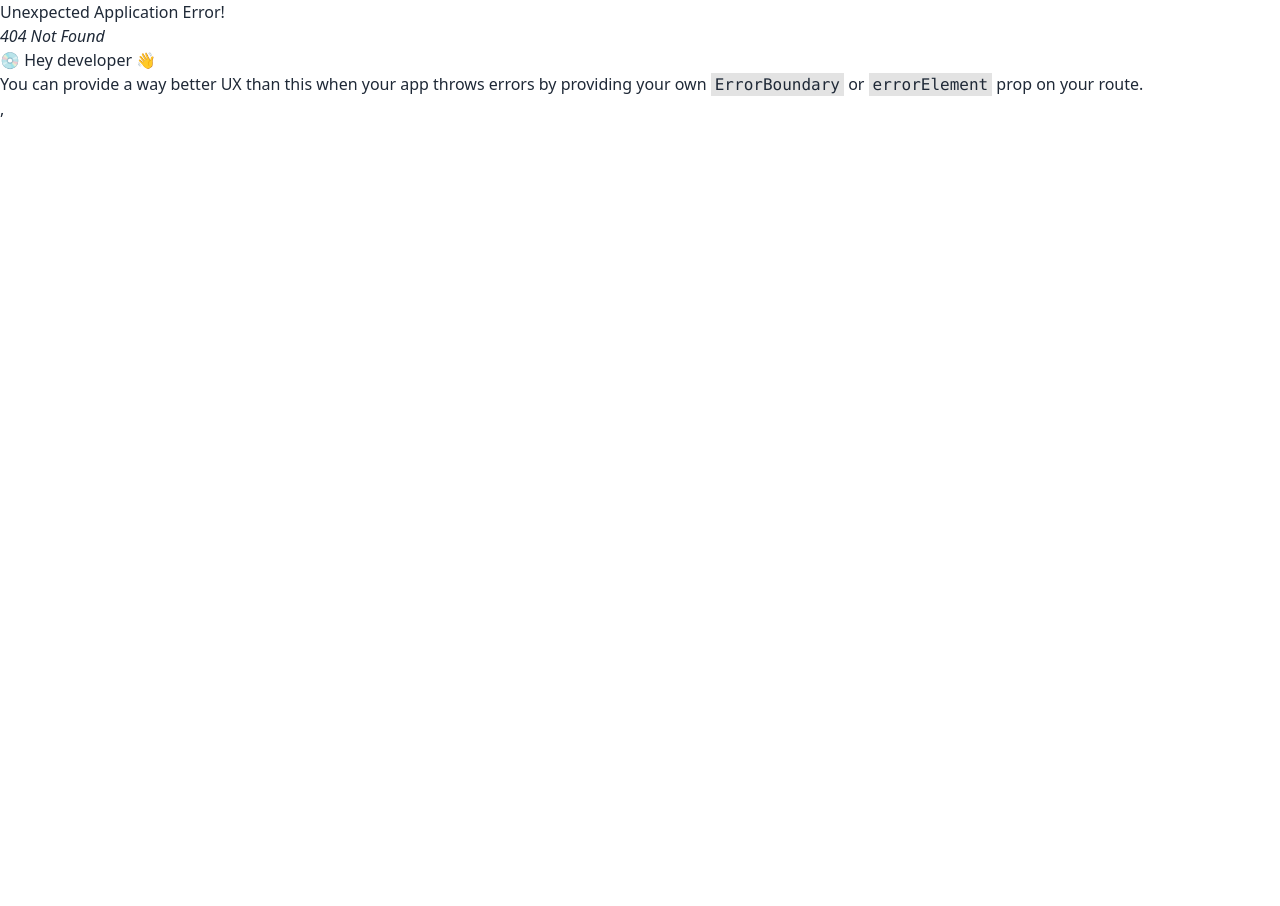
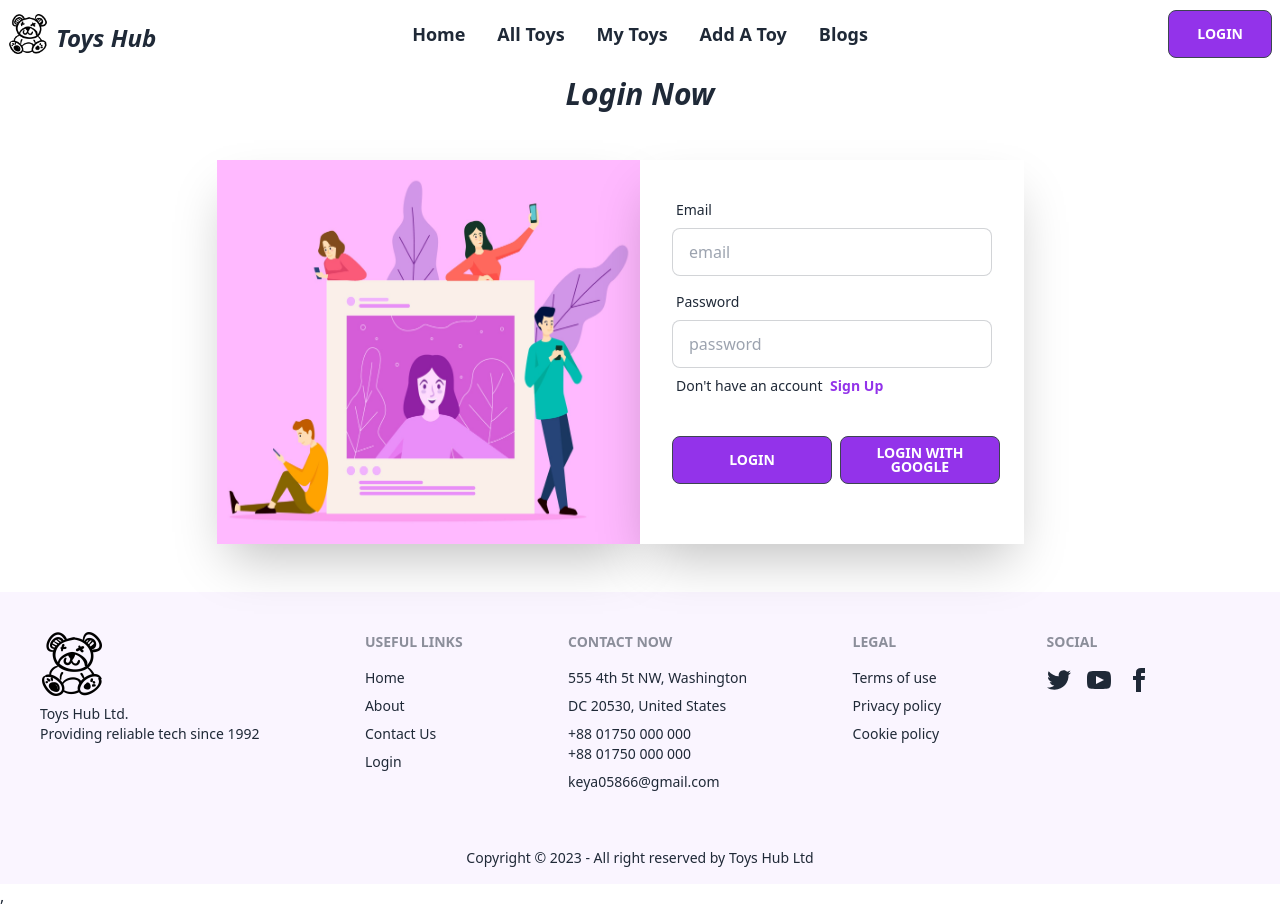
Before and after one commit to keyamoni05866/assignment-11-client, a React (Vite) app: page /login in a window 1280 px wide. Before the commit this address had no page. Before the commit the page ends 800 px from the top, so only its background shows below. Built offline with nearby package versions, Linux system fonts and the light colour scheme.

Commit message:
login page style added

```diff
--- a/src/Routes/Routes.jsx
+++ b/src/Routes/Routes.jsx
@@ -1,6 +1,7 @@
 import { createBrowserRouter } from "react-router-dom";
 import Main from "../Layout/Main";
 import Home from "../pages/Home/Home/Home";
+import Login from "../pages/Login/Login";
 
 const router = createBrowserRouter([
     {
@@ -10,6 +11,10 @@ const router = createBrowserRouter([
         {
             path: '/',
             element:<Home></Home>
+        },
+        {
+          path: 'login',
+          element: <Login></Login>
         }
       ]
     },
--- a/src/pages/Home/Banner/Banner.jsx
+++ b/src/pages/Home/Banner/Banner.jsx
@@ -3,12 +3,14 @@ import img4 from '../../../assets/slider4.avif'
 const Banner = () => {
     return (
 
-    <div className="hero min-h-fit space-y-12  py-12 bg-base-200">
+    <div className="hero min-h-fit space-y-12  py-12 bg-base-200 ">
   <div className="hero-content flex-col lg:flex-row-reverse">
     <img src={img4} className=" max-w-md rounded-lg shadow-2xl" />
-    <div className='ms-8'>
-      <h1 className="text-4xl font-bold">Welcome to "Toys Hub" your ultimate destination for animal toys and fun!</h1>
-      <p className="py-6">Explore our vast selection of animal toys, ranging from cuddly plush companions to interactive figures and educational play sets. Our toys are carefully curated to provide a variety of options for every animal lover out there. From farm animals to exotic creatures, we have something for everyone. Each toy is designed with attention to detail, ensuring a lifelike and engaging play experience.</p>
+    <div className=' me-12'>
+      <h1 className="text-4xl font-bold">Welcome to "Toys Hub"</h1>
+      <p className='text-xl font-semibold mt-2'> Your ultimate destination for animal toys and fun!</p>
+      <p className="py-2">Explore our vast selection of animal toys,  ranging from cuddly plush companions to  <br />
+      interactive figures and  educational play sets. Our toys are carefully curated to provide a <br /> variety of options for every animal lover out there. </p>
       <button className="btn bg-purple-600 hover:bg-purple-900">Get Started</button>
     </div>
   </div>
--- /dev/null
+++ b/src/pages/Login/Login.jsx
@@ -0,0 +1,55 @@
+import React from "react";
+import loginImg from "../../assets/login.jpg";
+import { Link } from "react-router-dom";
+const Login = () => {
+  return (
+    <div className="">
+        <h1 className="text-center text-3xl font-semibold mt-2 italic">Login Now</h1>
+      <div className="hero min-h-full py-12 rounded-none">
+
+        <div className=" ">
+          <div className="flex h-full">
+            <div className=" w-1/2 h-96   shadow-2xl">
+              <img src={loginImg} alt="" className="h-96 " />
+            </div>
+            <div className="card rounded-none w-full    max-w-sm shadow-2xl bg-base-100">
+              <div className="card-body ">
+                <div className="form-control">
+                  <label className="label">
+                    <span className="label-text">Email</span>
+                  </label>
+                  <input
+                    type="text"
+                    placeholder="email"
+                    className="input input-bordered"
+                  />
+                </div>
+                <div className="form-control">
+                  <label className="label">
+                    <span className="label-text">Password</span>
+                  </label>
+                  <input
+                    type="text"
+                    placeholder="password"
+                    className="input input-bordered"
+                  />
+                  <label className="label">
+                 <p className="text-sm">Don't have an account <Link to="/register" className=" text-purple-600 font-semibold ps-1">Sign Up</Link></p>
+                  </label>
+                </div>
+                <div className="flex mt-6 gap-2">
+
+                  <button className="btn px-7 bg-purple-600 w-1/2 ">Login</button>
+                  <button className="btn px-7 bg-purple-600 w-1/2 ">Login With Google</button>
+                </div>
+              </div>
+            </div>
+          </div>
+        </div>
+      </div>
+    </div>
+
+  );
+};
+
+export default Login;
--- a/src/pages/Shared/Navbar/Navbar.jsx
+++ b/src/pages/Shared/Navbar/Navbar.jsx
@@ -1,5 +1,6 @@
 import React from 'react';
 import logo from '../../../assets/logo3.png'
+import { Link } from 'react-router-dom';
 const Navbar = () => {
     return (
         <div className="navbar   ">
@@ -9,11 +10,12 @@ const Navbar = () => {
         <svg xmlns="http://www.w3.org/2000/svg" className="h-5 w-5" fill="none" viewBox="0 0 24 24" stroke="currentColor"><path strokeLinecap="round" strokeLinejoin="round" strokeWidth="2" d="M4 6h16M4 12h8m-8 6h16" /></svg>
       </label>
       <ul tabIndex={0} className="menu menu-compact dropdown-content mt-3 p-2 shadow bg-base-100 rounded-box w-52">
-        <li><a>Home</a></li>
-        <li><a>All Toys</a></li>
-        <li><a>My Toys</a></li>
-        <li><a>Add A Toy</a></li>
-        <li><a>Blogs</a></li>
+        <li><Link to="/">Home</Link></li>
+        <li><Link to="/allToys"> All Toys</Link></li>
+        <li><Link to="/myToy">My Toys</Link></li>
+        <li><Link to="/addToy">Add A Toy</Link></li>
+        <li><Link to="/blog">Blogs</Link></li>
+
       </ul>
     </div>
 
@@ -27,15 +29,15 @@ const Navbar = () => {
 
 
     <ul className="menu menu-horizontal px-1 text-lg font-semibold">
-    <li><a>Home</a></li>
-        <li><a>All Toys</a></li>
-        <li><a>My Toys</a></li>
-        <li><a>Add A Toy</a></li>
-        <li><a>Blogs</a></li>
+    <li><Link to="/">Home</Link></li>
+        <li><Link to="/allToys"> All Toys</Link></li>
+        <li><Link to="/myToy">My Toys</Link></li>
+        <li><Link to="/addToy">Add A Toy</Link></li>
+        <li><Link to="/blog">Blogs</Link></li>
     </ul>
   </div>
   <div className="navbar-end ">
-    <a className="btn px-7 bg-purple-600">Login</a>
+    <Link to="/login" className="btn px-7 bg-purple-600" >Login</Link>
   </div>
 </div>
     );
```
